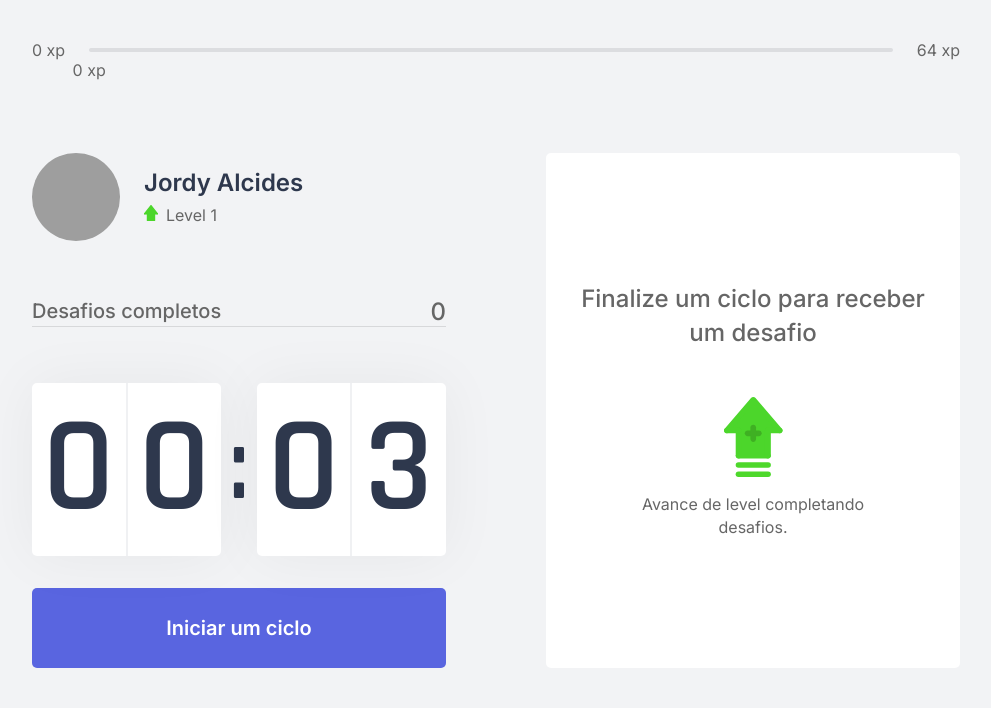
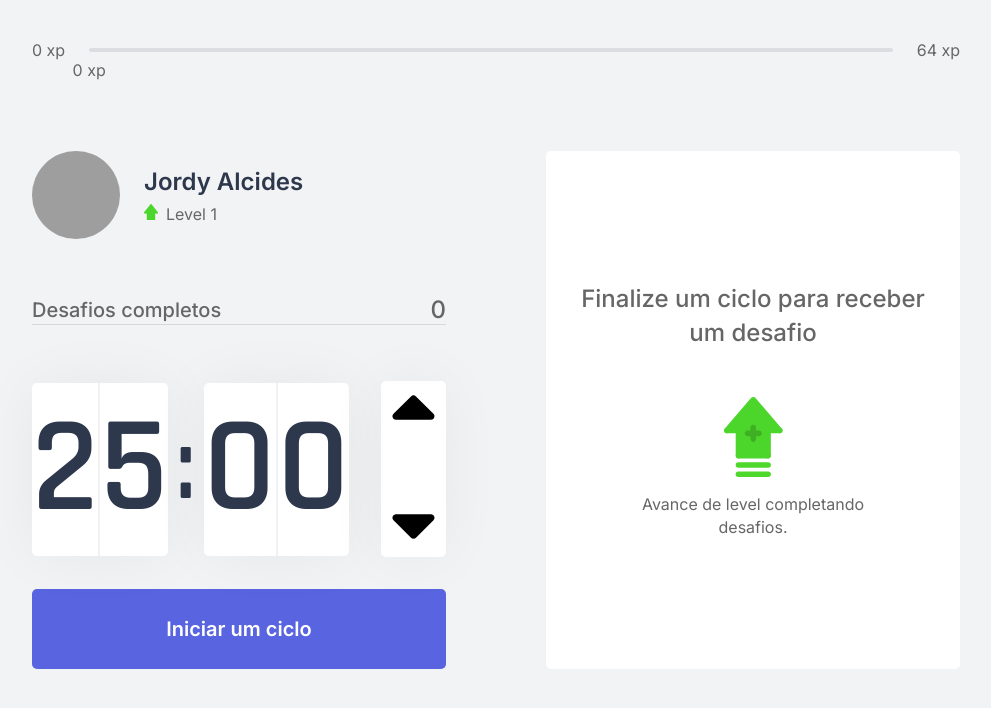
Before and after one commit to jordyalcides/nlw4, a Next.js app: page / in a window 1280 px wide. Shown: the top 708 px of the page, without its empty margins (144-1135 px from the left). Built offline with nearby package versions, Linux system fonts and the light colour scheme; grey boxes are pictures that could not be loaded.

Commit message:
Added interaction for the timer;

```diff
--- a/src/components/Countdown.tsx
+++ b/src/components/Countdown.tsx
@@ -1,5 +1,5 @@
 import { useContext } from 'react'
-import { CountdownContext } from '../contexts/CountdownContext';
+import { CountdownContext } from '../contexts/CountdownContext'
 import styles from '../styles/components/Countdown.module.css'
 
 export function Countdown() {
@@ -9,7 +9,9 @@ export function Countdown() {
 		isActive,
 		hasFinished,
 		startCountdown,
-		resetCountdown
+		resetCountdown,
+		upMinute,
+		downMinute
 	} = useContext(CountdownContext);
 
 	const [minuteLeft, minuteRight] = String(minutes).padStart(2, '0').split('');
@@ -27,6 +29,20 @@ export function Countdown() {
 				<div>
 					<span>{secondLeft}</span>
 					<span>{secondRight}</span>
+				</div>
+				<div className={styles.minuteButtonsContainer}>
+					<button
+						type="button"
+						className={styles.upMinuteButton}
+						onClick={upMinute}>
+						<img src="/icons/sort-up-solid.svg" alt="Aumentar contador" />
+					</button>
+					<button
+						type="button"
+						className={styles.downMinuteButton}
+						onClick={downMinute}>
+						<img src="/icons/sort-down-solid.svg" alt="Diminuir contador" />
+					</button>
 				</div>
 			</div>
 
--- a/src/contexts/CountdownContext.tsx
+++ b/src/contexts/CountdownContext.tsx
@@ -8,6 +8,8 @@ interface CountdownContextData {
 	isActive: boolean;
 	startCountdown: () => void;
 	resetCountdown: () => void;
+	upMinute: () => void;
+	downMinute: () => void;
 }
 
 interface CountdownProviderProps {
@@ -22,7 +24,7 @@ export function CountdownProvider({ children }: CountdownProviderProps) {
 
 	const { startNewChallenge } = useContext(ChallengesContext);
 
-	const [time, setTime] = useState(0 * 60 + 3);
+	const [time, setTime] = useState(25 * 60 + 0);
 	const [isActive, setIsActive] = useState(false);
 	const [hasFinished, setHasFinished] = useState(false);
 
@@ -38,7 +40,15 @@ export function CountdownProvider({ children }: CountdownProviderProps) {
 		clearTimeout(countdownTimeout);
 		setIsActive(false);
 		setHasFinished(false);
-		setTime(0.1 * 60);
+		setTime(25 * 60);
+	}
+
+	function upMinute() {
+		setTime(time + 60);
+	}
+
+	function downMinute() {
+		setTime(time - 60);
 	}
 
 	useEffect(() => {
@@ -61,7 +71,9 @@ export function CountdownProvider({ children }: CountdownProviderProps) {
 				hasFinished,
 				isActive,
 				startCountdown,
-				resetCountdown
+				resetCountdown,
+				upMinute,
+				downMinute
 			}}
 		>
 			{children}
--- a/src/styles/components/Countdown.module.css
+++ b/src/styles/components/Countdown.module.css
@@ -70,3 +70,48 @@
     color: var(--text);
     cursor: not-allowed;
 }
+
+.minuteButtonsContainer {
+    display: flex;
+    flex-flow: column nowrap;
+    align-items: center;
+    justify-content: center;
+    height: 11rem;
+    margin-left: 2rem;
+}
+
+.upMinuteButton {
+    background-color: inherit;
+    border: 0;
+    border-radius: 5px;
+    margin: 0 0.5rem;
+    width: 100%;
+    transition: background-color 0.2s;
+}
+
+.upMinuteButton:hover {
+    background-color: rgba(0, 0, 0, 0.05);
+}
+
+.upMinuteButton img {
+    width: auto;
+    height: 75px;
+}
+
+.downMinuteButton {
+    background-color: inherit;
+    border: 0;
+    border-radius: 5px;
+    margin: 0 0.5rem;
+    width: 100%;
+    transition: background-color 0.2s;
+}
+
+.downMinuteButton:hover {
+    background-color: rgba(0, 0, 0, 0.05);
+}
+
+.downMinuteButton img {
+    width: auto;
+    height: 75px;
+}
```
Also changed, not shown: public/icons/sort-down-solid.svg (added), public/icons/sort-up-solid.svg (added).
